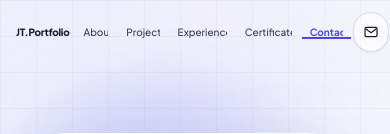
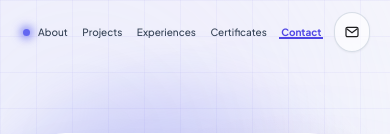
Before and after one commit to Jejetrs/personalPortfolio, a React (Vite) app: page / in a window 390 px wide. Shown: the top 134 px of the page. Built offline with nearby package versions, Linux system fonts and the light colour scheme.

Commit message:
edit mobile version

```diff
--- a/src/styles/mobile.css
+++ b/src/styles/mobile.css
@@ -6,27 +6,24 @@
 
   /* Navbar */
   html body header.portfolio-navbar {
-    padding: 6px 10px;
+    padding: 6px 12px;
   }
   html body header.portfolio-navbar > div:first-child {
+    width: 100% !important;
+    max-width: 100% !important;
     height: 52px !important;
-    padding: 4px 6px !important;
-    gap: 6px !important;
-  }
-  html body header.portfolio-navbar > div:first-child > a:first-child span:not(.portfolio-brand-mark) {
-    display: none;
-  }
-  html body header.portfolio-navbar .portfolio-brand-mark > span[aria-hidden="true"] {
-    display: none !important;
+    padding: 4px 8px !important;
+    gap: 0 !important;
   }
   html body header.portfolio-navbar nav {
-    flex: 1;
-    justify-content: flex-end;
-    gap: 2px !important;
+    flex: 1 1 auto;
+    justify-content: space-between;
+    gap: 0 !important;
     font-size: 12px !important;
+    margin-left: 0 !important;
   }
   html body header.portfolio-navbar .portfolio-nav-link {
-    padding: 6px 8px;
+    padding: 6px 2px;
   }
 
   /* Section spacing */
@@ -34,6 +31,7 @@
     padding-top: 2rem !important;
     padding-bottom: 2rem !important;
   }
+
   html body main {
     row-gap: 0;
   }
@@ -212,3 +210,39 @@
     white-space: nowrap;
   }
 }
+
+@keyframes mobile-brand-glow {
+  50% {
+    box-shadow: 0 0 9px 3px rgb(99 102 241 / 75%);
+  }
+}
+
+@media (max-width: 767px) {
+  html body header.portfolio-navbar > div:first-child > a:first-child {
+    display: flex;
+    flex: 0 0 12px;
+    width: 12px;
+    height: 24px;
+    align-items: center;
+    justify-content: center;
+    margin-right: 4px;
+  }
+  html body header.portfolio-navbar > div:first-child > a:first-child > span.portfolio-brand-mark {
+    display: none !important;
+  }
+  html body header.portfolio-navbar > div:first-child > a:first-child::before {
+    width: 7px;
+    height: 7px;
+    border-radius: 50%;
+    background: #6366f1;
+    box-shadow: 0 0 6px 2px rgb(99 102 241 / 55%);
+    content: "";
+    animation: mobile-brand-glow 2s ease-in-out infinite;
+  }
+}
+
+@media (prefers-reduced-motion: reduce) {
+  html body header.portfolio-navbar > div:first-child > a:first-child::before {
+    animation: none;
+  }
+}
```
